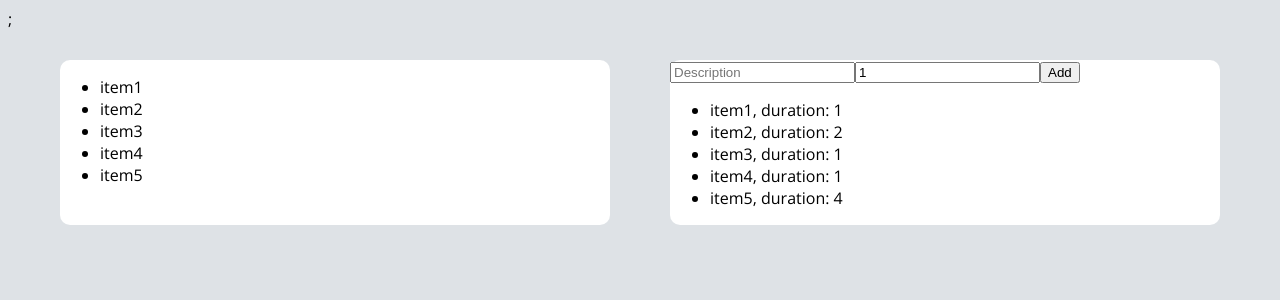
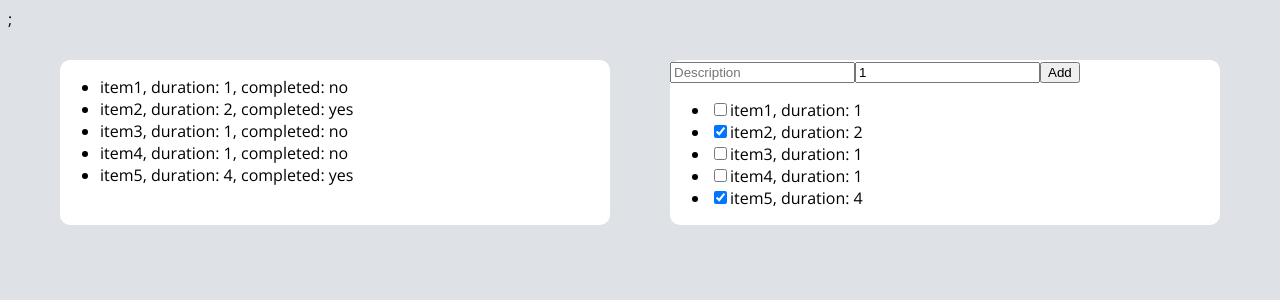
Before and after one commit to dcrescimbeni/todo-less, a React (Create React App) app: page / in a window 1280 px wide. Shown: the top 300 px of the page. Built offline with nearby package versions, Linux system fonts and the light colour scheme.

Commit message:
Handle of task completion

```diff
--- a/src/App.js
+++ b/src/App.js
@@ -46,12 +46,24 @@ function App() {
     setTaskDuration(e.target.value);
   }
 
+  function handleToggledTask(taskId, completedStatus) {
+    const newTodo = [...todoList];
+    const targetTask = newTodo.find((element) => element.id === taskId);
+    targetTask.completed = completedStatus;
+    setTodoList(newTodo);
+  }
+
   return (
     <div className="App">
       <div className="timeColumn column">
         <ul>
           {todoList.map((element) => {
-            return <li key={element.id}>{element.description}</li>;
+            return (
+              <li key={element.id}>
+                {element.description}, duration: {element.duration}, completed:{' '}
+                {element.completed ? 'yes' : 'no'}
+              </li>
+            );
           })}
         </ul>
       </div>
@@ -62,6 +74,7 @@ function App() {
         handleDescriptionChange={handleDescriptionChange}
         taskDuration={taskDuration}
         handleDurationChange={handleDurationChange}
+        handleToggledTask={handleToggledTask}
       />
     </div>
   );
--- a/src/TaskColumn/TaskColumn.js
+++ b/src/TaskColumn/TaskColumn.js
@@ -7,6 +7,7 @@ export default function TaskColumn({
   handleDescriptionChange,
   taskDuration,
   handleDurationChange,
+  handleToggledTask,
 }) {
   return (
     <div className="taskColumn column">
@@ -21,6 +22,15 @@ export default function TaskColumn({
         {todoList.map((element) => {
           return (
             <li key={element.id}>
+              <input
+                type="checkbox"
+                name="completedStatus"
+                id="completedStatus"
+                checked={element.completed}
+                onChange={(e) =>
+                  handleToggledTask(element.id, e.target.checked)
+                }
+              />
               {element.description}, duration: {element.duration}
             </li>
           );
```
